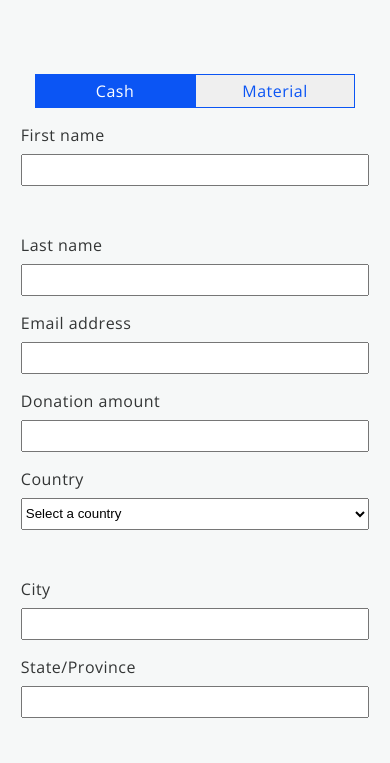
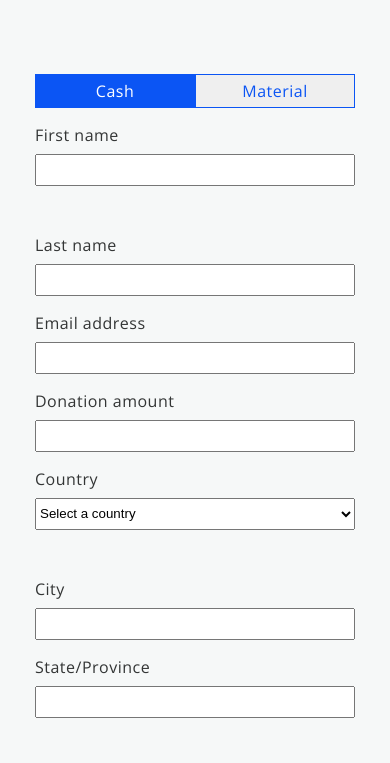
Before and after one commit to Etinhandy/donate, a plain HTML site: page index.html in a window 390 px wide. Shown: the part 1379-2142 px from the top of the page. Drawn offline with nearby package versions, Linux system fonts and the light colour scheme; no server answers.

Commit message:
error testing again

```diff
--- a/css/donation.css
+++ b/css/donation.css
@@ -200,6 +200,13 @@
   padding-top: 1rem;
 }
 
+.to-align {
+  width: 100%;
+  display: flex;
+  flex-direction: column;
+  align-items: center;
+}
+
 input[type="radio"] {
   appearance: none;
   border-radius: 50%;
@@ -268,6 +275,12 @@ input[type="radio"]:checked {
     width: 49%;
   }
 
+  .to-align {
+    width: 100%;
+    display: flex;
+    flex-direction: column;
+    align-items: center;
+  }
 }
 
 
--- a/index.html
+++ b/index.html
@@ -83,6 +83,7 @@
 
       <section class="donation-form">
         <div class="donation-form-container">
+          <div class="to-align">
             <div class="donation-form-1">
               <div class="donation-page-btns">
                 <div class="dona-p-btn cash-btn donate-cash">
@@ -226,6 +227,7 @@
               </form>
             </div>
           </div>
+        </div>
       </section>
     </main>
     <!-- footer section -->
```
Lines whose indentation alone changed are shown as unchanged.
